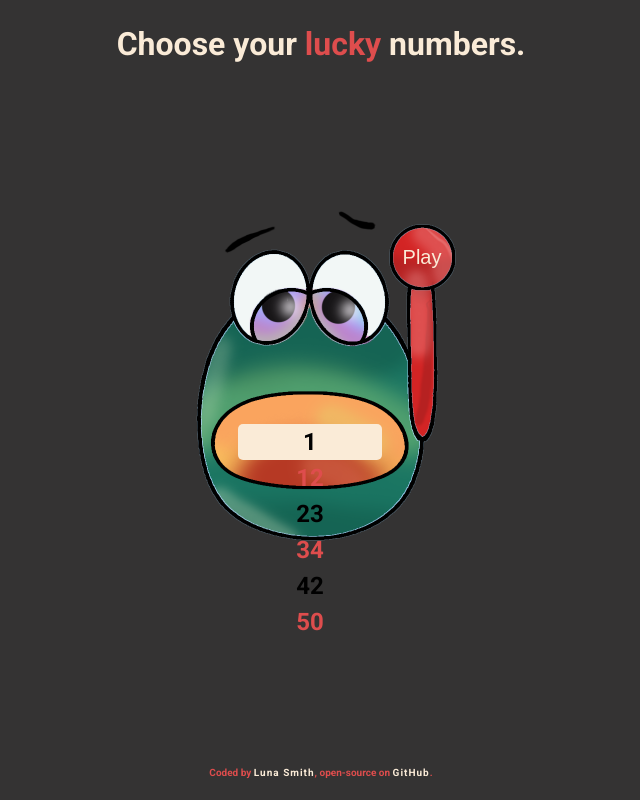
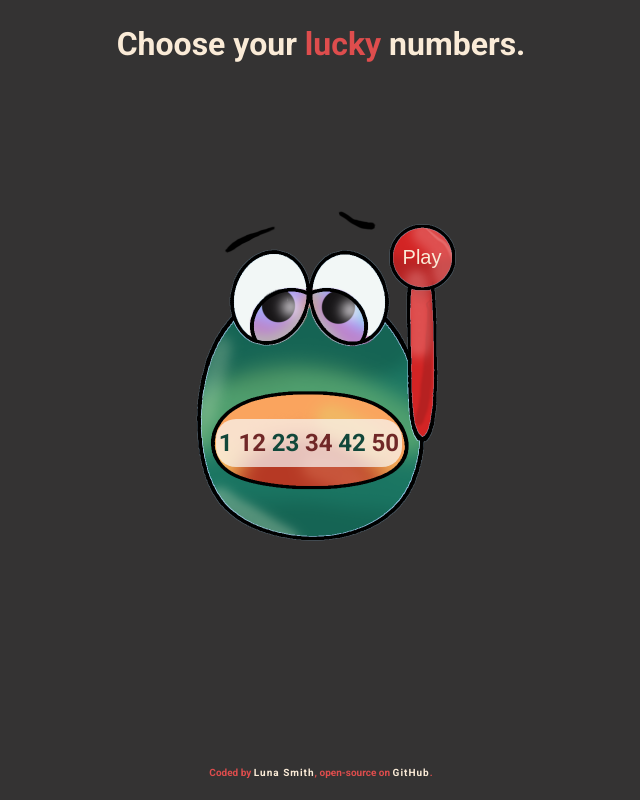
Before and after one commit to Lu-Smith/vitest-react-choose-lotto-numbers-app, a React (Vite) app: page / in a window 1280 px wide. Shown: the whole page, without its empty margins (319-959 px from the left). Built offline with nearby package versions, Linux system fonts and the light colour scheme.

Commit message:
Updated index.css

```diff
--- a/src/index.css
+++ b/src/index.css
@@ -46,13 +46,17 @@ footer {
 }
 
 .numbers {
-  background-color: antiquewhite;
-  height: 36px;
-  width: 144px;
+  background-color: rgba(250, 250, 250, 0.7);
+  height: 48px;
+  width: 186px;
   position: relative;
-  bottom: 230px;
-  left: 78px;
-  border-radius: 5px;
+  bottom: 235px;
+  left: 56px;
+  border-radius: 20px;
+  display: flex;
+  align-items: center;
+  justify-content: space-around;
+  flex-direction: row;
 }
 
 a {
@@ -76,6 +80,29 @@ h1 {
   color: antiquewhite;
 }
 
+h2 {
+  color: #11473a;
+
+  span {
+    color: #702727;
+  }
+}
+
+.question {
+  margin-top: 44px;
+  display: flex;
+  align-items: center;
+  justify-content: center;
+
+  h2 {
+    color: antiquewhite;
+
+    span {
+      color: #DE4D4D;
+    }
+  }
+}
+
 h4 {
   font-size: 10px;
   color: #DE4D4D;
```
